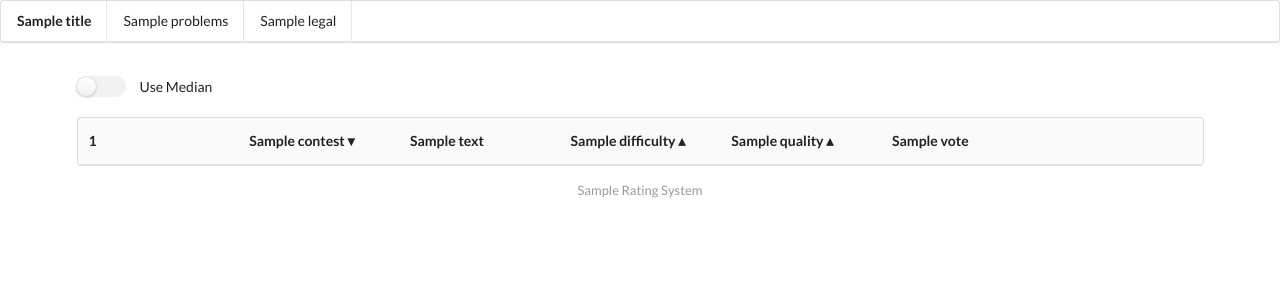
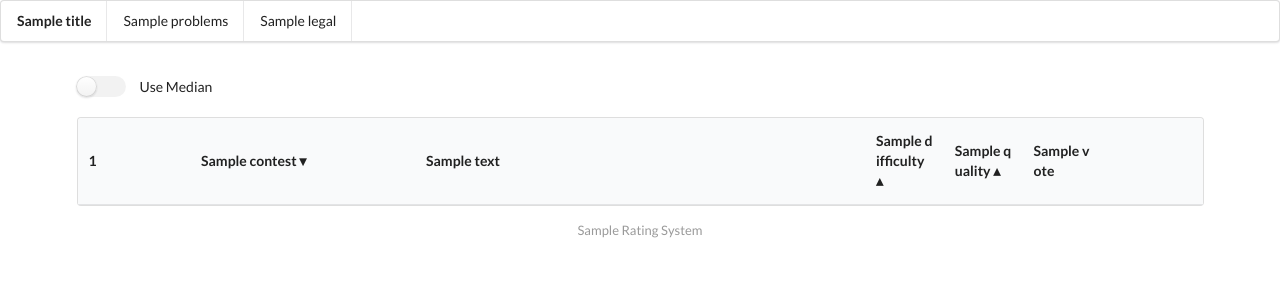
Before and after one commit to ZnPdCo/rating-system, a Python web app: template app/templates/index.html in a window 1280 px wide. Shown: the top 300 px of the page. Run offline with Jinja, Linux system fonts and the light colour scheme; the template is opened without the code that fills it: most values are stand-ins (such as "Sample title", 1, 10 or a date in 2020); lists and menus that the app fills with data are empty.

Commit message:
fix(app/static/css/table.css): set different width for problem table

```diff
--- a/app/static/css/table.css
+++ b/app/static/css/table.css
@@ -2,3 +2,25 @@ table {
   table-layout: fixed;
   word-break: break-all;
 }
+
+#problems-table th:nth-child(1) {
+  width: 10%;
+}
+#problems-table th:nth-child(2) {
+  width: 20%;
+}
+#problems-table th:nth-child(3) {
+  width: 40%;
+}
+#problems-table th:nth-child(4) {
+  width: 7%;
+}
+#problems-table th:nth-child(5) {
+  width: 7%;
+}
+#problems-table th:nth-child(6) {
+  width: 7%;
+}
+#problems-table th:nth-child(7) {
+  width: 9%;
+}
```
